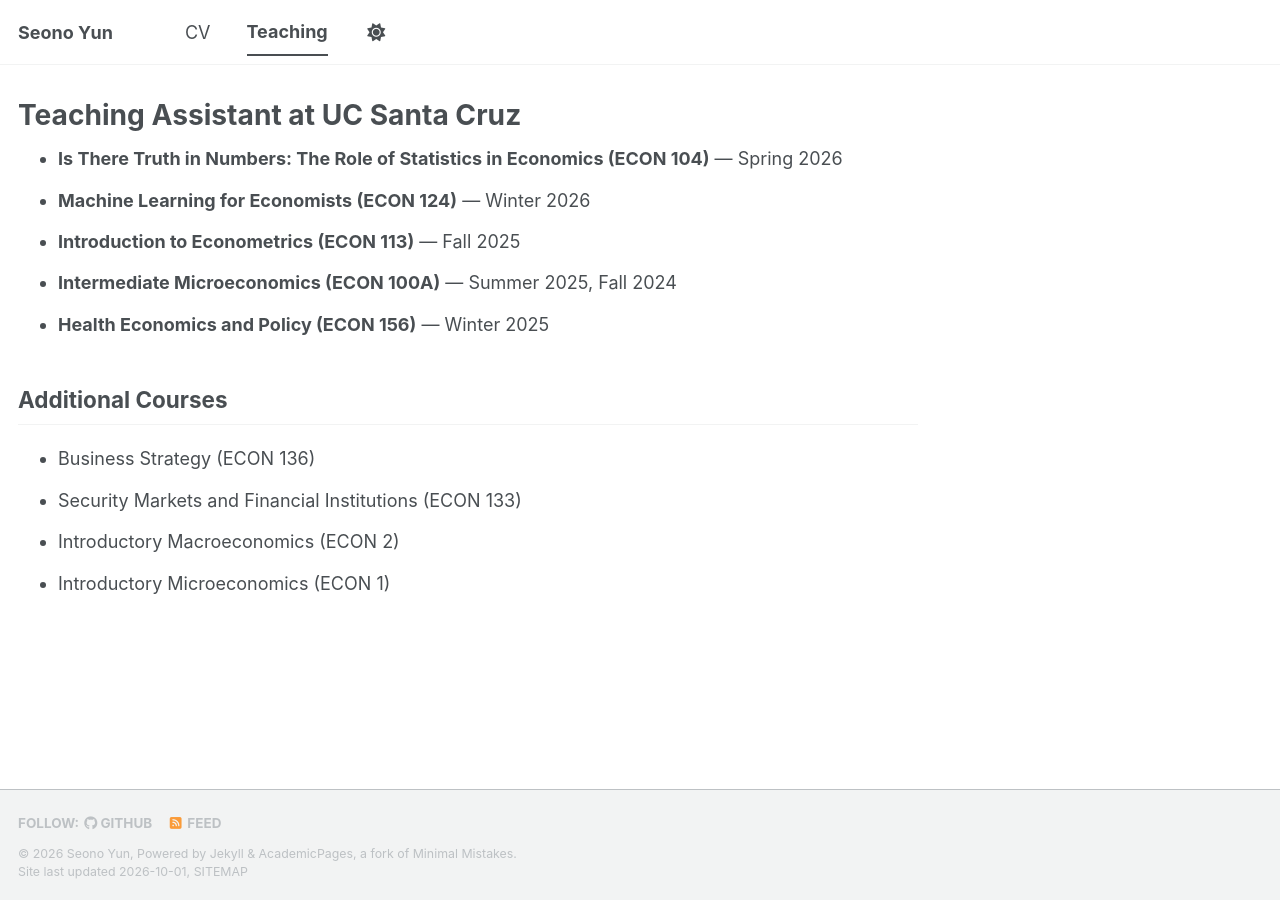
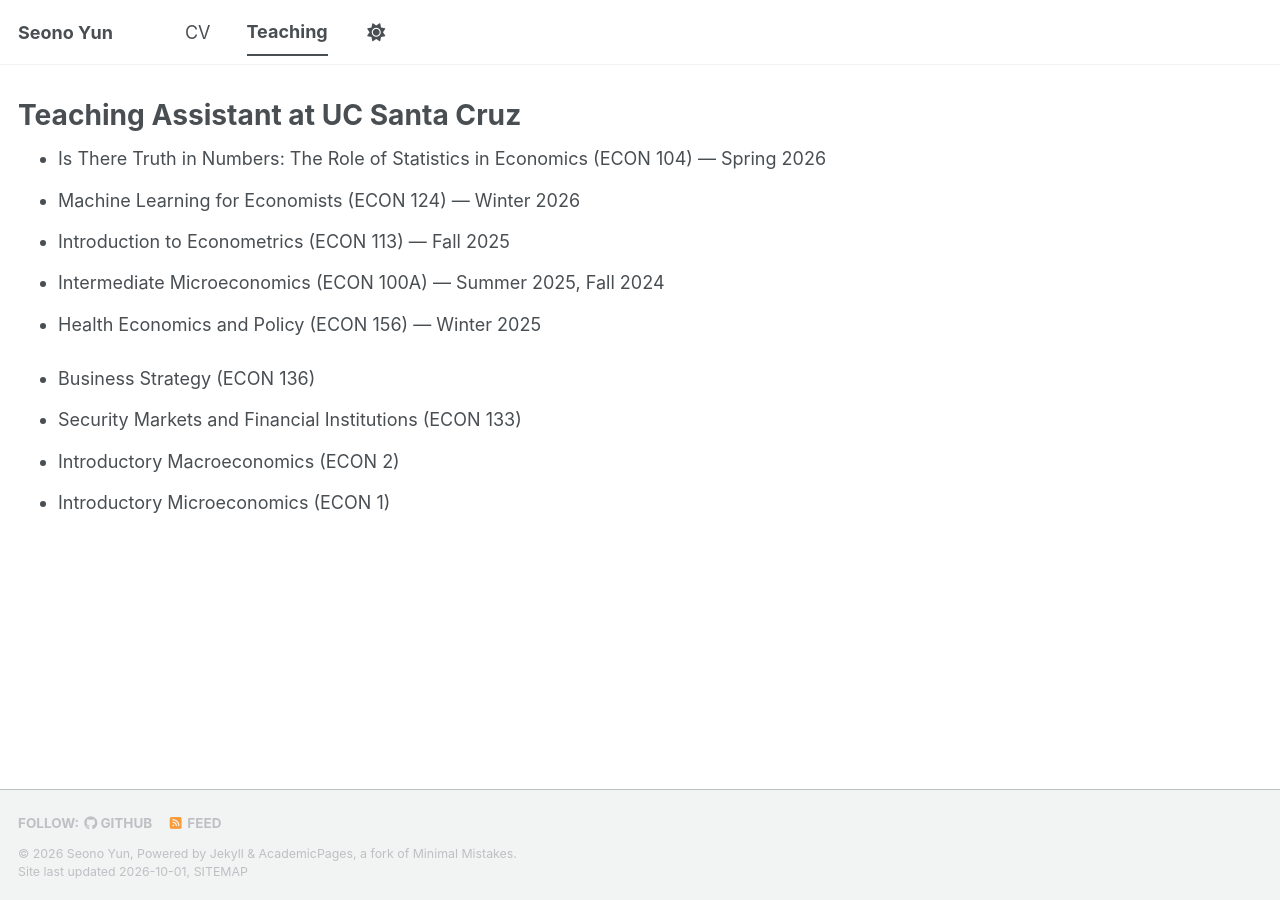
Before and after one commit to seonoyun/seonoyun.github.io, a Jekyll site: the page built from _pages/teaching.html, in a window 1280 px wide. Built offline with Jekyll 4.4.1, drawn with Linux system fonts in a browser that asks for light colours; a style sheet for code colours, icons or effects is not loaded.

Commit message:
Clean up teaching page

```diff
--- a/_pages/teaching.html
+++ b/_pages/teaching.html
@@ -8,16 +8,14 @@ author_profile: false
 <div style="max-width: 900px;">
 
   <ul style="line-height: 1.8; margin-top: 0;">
-    <li><strong>Is There Truth in Numbers: The Role of Statistics in Economics (ECON 104)</strong> — Spring 2026</li>
-    <li><strong>Machine Learning for Economists (ECON 124)</strong> — Winter 2026</li>
-    <li><strong>Introduction to Econometrics (ECON 113)</strong> — Fall 2025</li>
-    <li><strong>Intermediate Microeconomics (ECON 100A)</strong> — Summer 2025, Fall 2024</li>
-    <li><strong>Health Economics and Policy (ECON 156)</strong> — Winter 2025</li>
+    <li>Is There Truth in Numbers: The Role of Statistics in Economics (ECON 104) — Spring 2026</li>
+    <li>Machine Learning for Economists (ECON 124) — Winter 2026</li>
+    <li>Introduction to Econometrics (ECON 113) — Fall 2025</li>
+    <li>Intermediate Microeconomics (ECON 100A) — Summer 2025, Fall 2024</li>
+    <li>Health Economics and Policy (ECON 156) — Winter 2025</li>
   </ul>
 
-  <h2 style="margin-top: 2em;">Additional Courses</h2>
-
-  <ul style="line-height: 1.8;">
+  <ul style="line-height: 1.8; margin-top: 1.2em;">
     <li>Business Strategy (ECON 136)</li>
     <li>Security Markets and Financial Institutions (ECON 133)</li>
     <li>Introductory Macroeconomics (ECON 2)</li>
```
